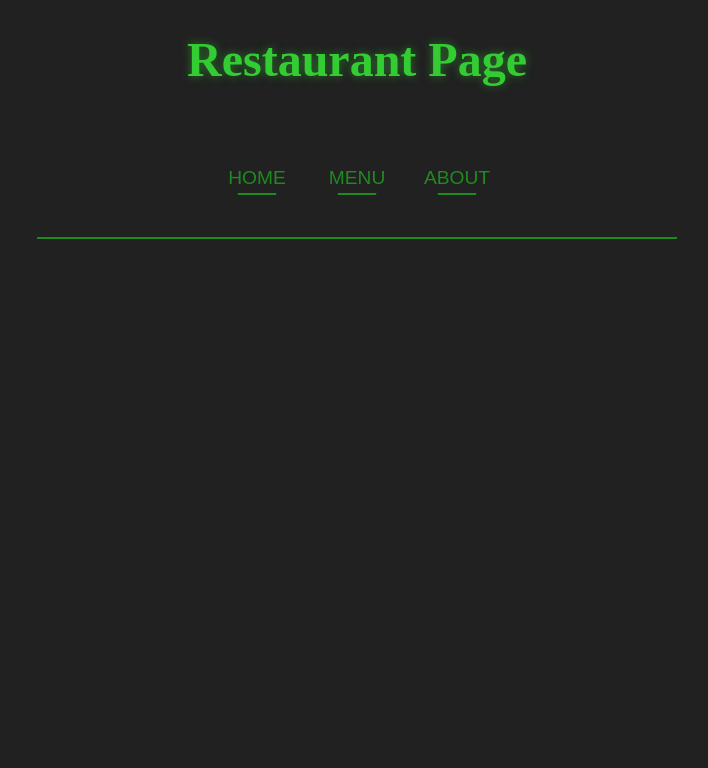
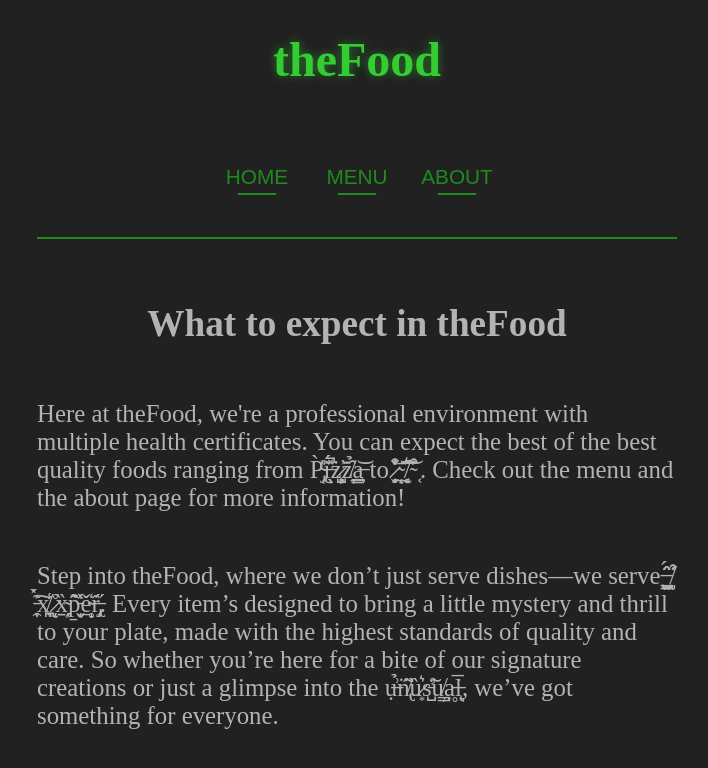
Before and after one commit to veryvroosh/restaurant-page, a website built with webpack: page src/template.html in a window 1280 px wide. Both pictures are taken after a click on the button "HOME". Shown: the whole page, without its empty margins (283-991 px from the left). Built offline with nearby package versions, Linux system fonts and the light colour scheme.

Commit message:
added homepage module and functionality

```diff
--- a/src/index.js
+++ b/src/index.js
@@ -1 +1,26 @@
 import "./styles.css"
+import { createHomePage } from "./modules/homepage";
+
+function removeContent () {
+    const content = document.querySelector("#content");
+    content.remove();
+}
+
+const homeButton = document.querySelector("#home-button");
+const menuButton = document.querySelector("#menu-button");
+const aboutButton = document.querySelector("#about-button");
+
+homeButton.addEventListener('click', () => {
+    removeContent();
+    createHomePage();
+})
+
+menuButton.addEventListener('click', () => {
+    removeContent();
+})
+
+aboutButton.addEventListener('click', () => {
+    removeContent();
+})
+
+createHomePage();
--- /dev/null
+++ b/src/modules/homepage.js
@@ -0,0 +1,18 @@
+export function createHomePage () {
+
+    const content = document.createElement("div");
+    const homeHeader = document.createElement("h2");
+    const homePar1 = document.createElement("p");
+    const homePar2 = document.createElement("p");
+
+    content.id = "content";
+
+    homeHeader.textContent = "What to expect in theFood"
+    homePar1.textContent = "Here at theFood, we're a professional environment with multiple health certificates. You can expect the best of the best quality foods ranging from P̴̡̜̎͑̀į̶̝̖̽̈́̚ż̷̧̺̦̻̕z̸͉̑̇̉̈a̶͕̲̳͝ to  ̷̬̣̗͎̗̊͒̌̍ ̴̝̠̜̄̃͠͝ ̸̰͔̻͛̋̂̽͝ ̴͐͊͒        ͔. Check out the menu and the about page for more information!";
+    homePar2.textContent = "Step into theFood, where we don’t just serve dishes—we serve  ̶̺̫̬͇͚́̈̂ ̸͈͈͒̕ͅ ̵̞̼͊́̀͠x̸̪̩̘̾ ̷̝̜̝̊x̴̱̠̦̗̏p̵̝̬̜̮̠͑̂̈̽̃e̴̝̥̱̒̌ȓ̶̢̡̟̟̋. Every item’s designed to bring a little mystery and thrill to your plate, made with the highest standards of quality and care. So whether you’re here for a bite of our signature creations or just a glimpse into the ụ̶͗̉n̸̢̈́͂u̷͙͛̏s̵̛̺̒ŭ̸̳̹ạ̵̥͘l̵̨͉̅, we’ve got something for everyone."
+
+    document.body.appendChild(content);
+    content.appendChild(homeHeader);
+    content.appendChild(homePar1);
+    content.appendChild(homePar2);
+}
--- a/src/styles.css
+++ b/src/styles.css
@@ -17,8 +17,7 @@ header {
   grid-template-rows: 1fr 1fr;
   align-items: center;
   justify-items: center;
-  /*background-color: black;*/
-  position: relative; /* Necessary for pseudo-element positioning */
+  position: relative;
 }
 
 h1 {
@@ -31,7 +30,7 @@ header::after {
   display: block;
   width: 50%;                /* Half of the header width */
   height: 2px;               /* Thickness of the line */
-  background-color: #1f8b1f; /* Line color to match the theme */
+  background-color: #1f8b1f;
   position: absolute;
   bottom: 0;
   left: 25%;                 /* Centers the line with 25% space on each side */
@@ -42,12 +41,12 @@ button {
   width: 6rem;
   background: none;        /* No background */
   border: none;            /* No border */
-  color: #1f8b1f;          /* Muted green for default state */
-  font-size: 1.2rem;       /* Adjust size as needed */
+  color: #1f8b1f;
+  font-size: 1.3rem;       /* Adjust size as needed */
   text-transform: uppercase;
   position: relative;
   cursor: pointer;
-  padding-bottom: 0.2rem;  /* Add padding to make space for the underline */
+  padding-bottom: 0.3rem;  /* Add padding to make space for the underline */
 }
 
 button::after {
@@ -73,9 +72,14 @@ button:hover {
 }
 
 #content {
-  color: #b3b3b3 ;
-  font-size: 1.5rem;
+  color: #b3b3b3;
+  font-size: 1.55rem;
+  margin: 0 auto; /* Centers #content horizontally */
   padding: 2rem;
+  width: 50vw;
   display: grid;
+  grid-template-rows: max-content;
+  grid-auto-rows: max-content;
   justify-items: center;
+  align-items: center;
 }
--- a/src/template.html
+++ b/src/template.html
@@ -9,14 +9,12 @@
 </head>
 <body>
 <header>
-  <h1>Restaurant Page</h1>
+  <h1>theFood</h1>
   <nav>
-    <button class="nav-button">Home</button>
-    <button class="nav-button">Menu</button>
-    <button class="nav-button">About</button>
+    <button id="home-button" class="nav-button">Home</button>
+    <button id="menu-button" class="nav-button">Menu</button>
+    <button id="about-button" class="nav-button">About</button>
   </nav>
 </header>
-<div id="content">
-</div>
 </body>
 </html>
```
